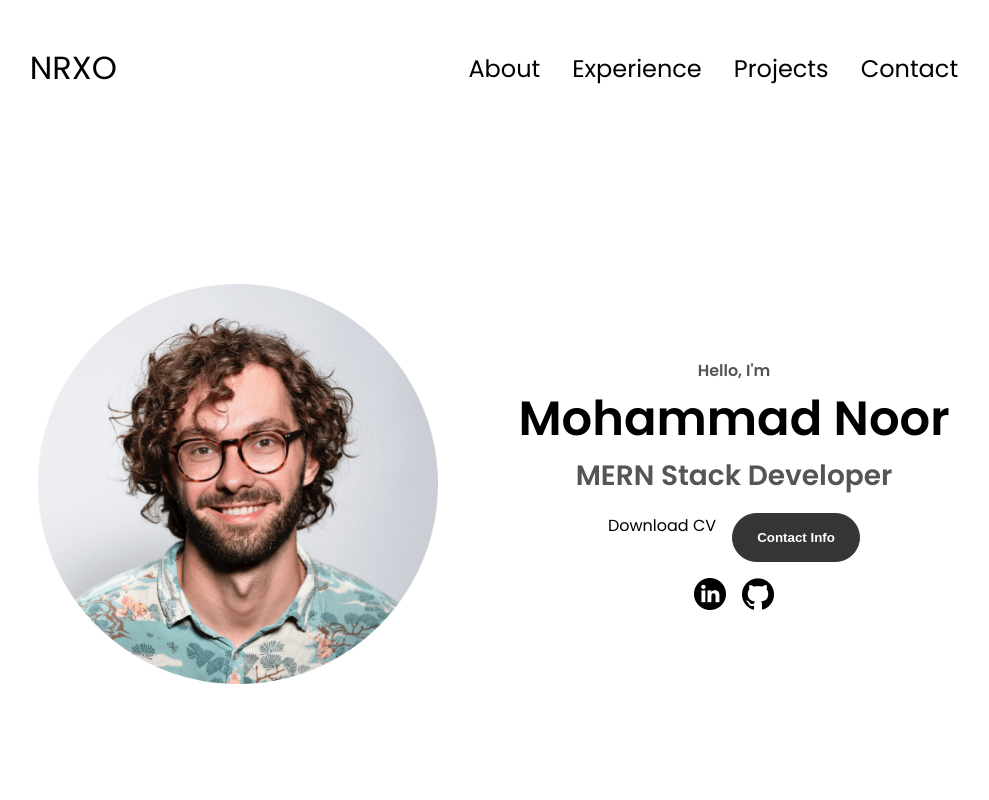
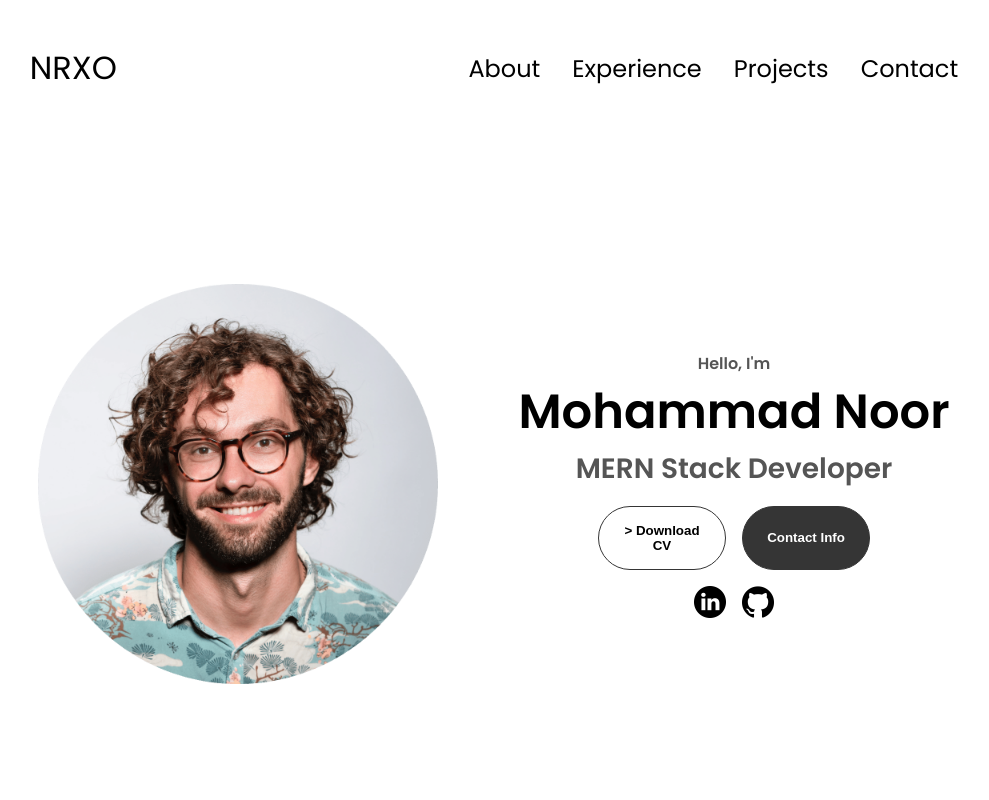
Before and after one commit to NoorXO69/PortfolioWeb, a plain HTML site: page index.html in a window 1280 px wide. Shown: the top 800 px of the page, without its empty margins (146-1135 px from the left). Drawn offline with Linux system fonts and the light colour scheme.

Commit message:
Update CV Button 2

```diff
--- a/index.html
+++ b/index.html
@@ -45,10 +45,10 @@
         <h1 class="title">Mohammad Noor</h1>
         <p class="section__text__p2">MERN Stack Developer</p>
         <div class="btn-container">
-<!--           <button
+          <button
             class="btn btn-color-2"
-            onclick="window.open('./assets/resume-example.pdf')"
-          > -->
+<!--             onclick="window.open('./assets/resume-example.pdf')" -->
+          >
             Download CV
           </button>
           <button class="btn btn-color-1" onclick="location.href='./#contact'">
```
